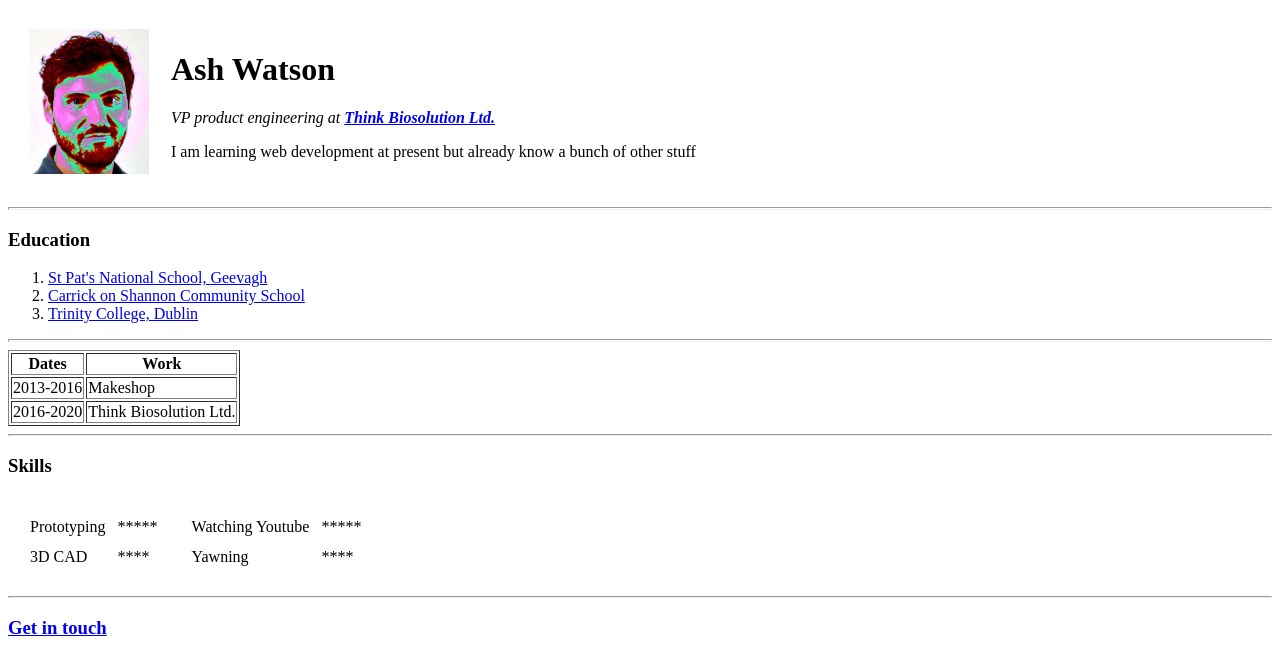
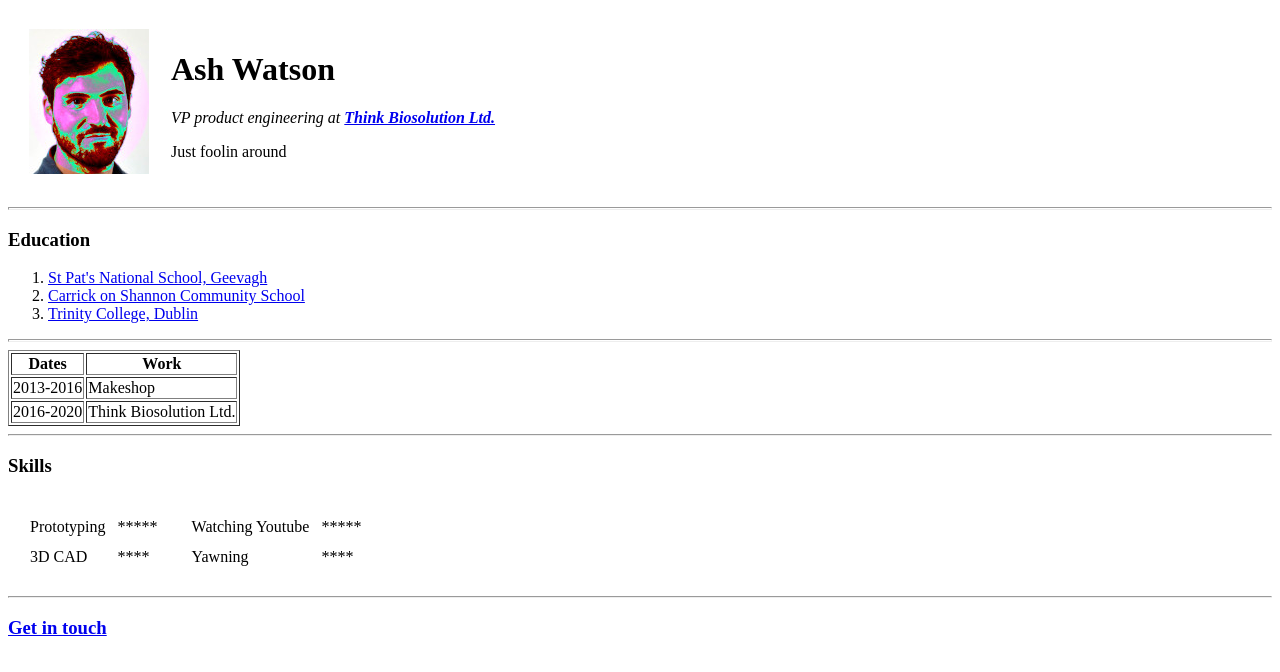
Before and after one commit to ANWatson/cv, a plain HTML site: page index.html in a window 1280 px wide. Drawn offline with Linux system fonts and the light colour scheme.

Commit message:
changed some text

```diff
--- a/index.html
+++ b/index.html
@@ -13,7 +13,7 @@
       <td>
         <h1>Ash Watson</h1>
         <p><em>VP product engineering at <strong><a href="http://www.thinkbiosolution.com/about-us/">Think Biosolution Ltd.</a></strong></em></p>
-        <p>I am learning web development at present but already know a bunch of other stuff</p>
+        <p>Just foolin around</p>
       </td>
     </tr>
   </table>
```
